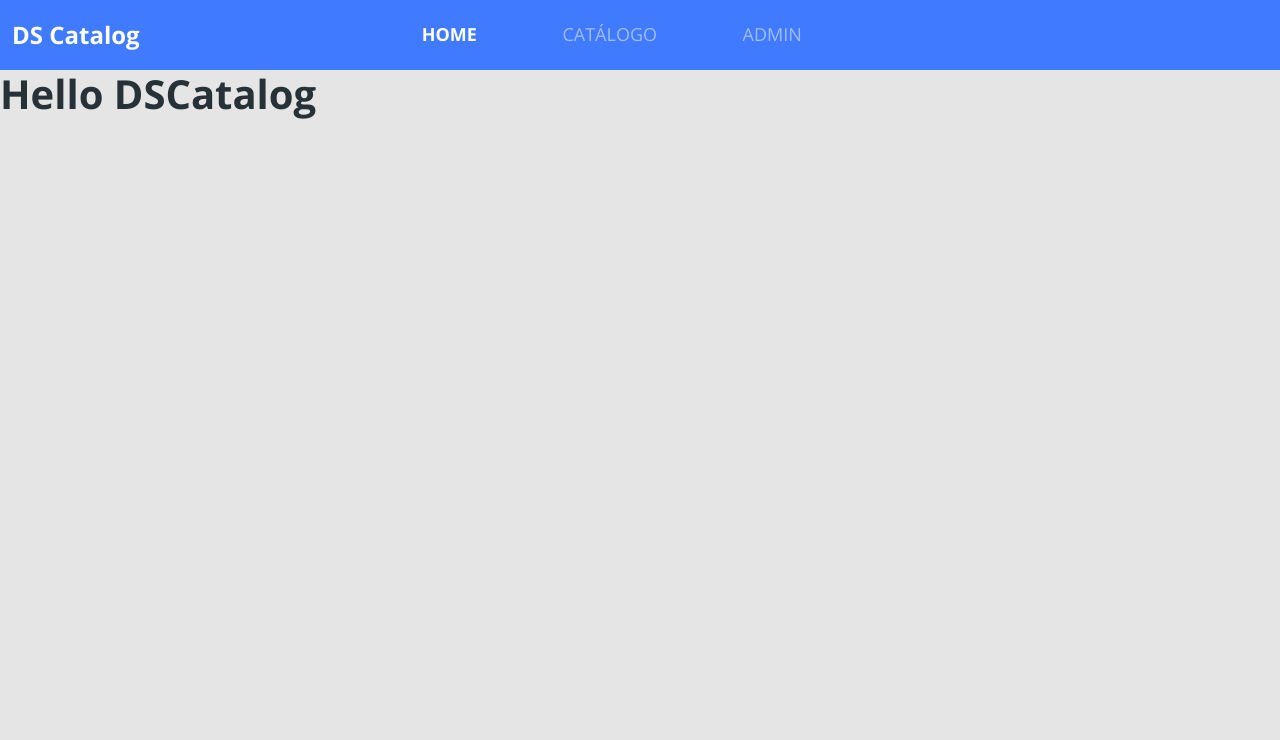
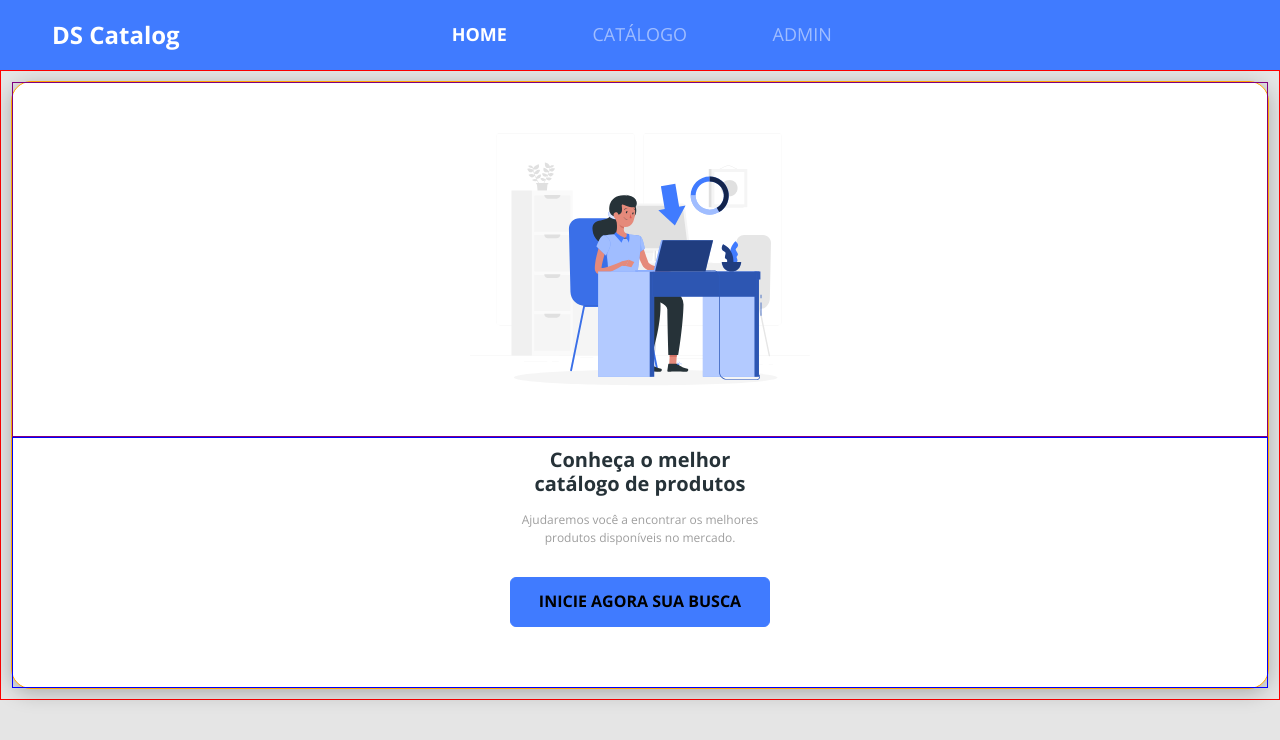
Before and after one commit to TomasAlric/DSCatalog-DevSuperior, a React (Create React App) app in the folder dscatalog/frontweb/: page / in a window 1280 px wide. Shown: the top 740 px of the page. Built offline with nearby package versions, Linux system fonts and the light colour scheme.

Commit message:
Finalizando o layout X-Small

```diff
--- a/dscatalog/frontweb/src/App.tsx
+++ b/dscatalog/frontweb/src/App.tsx
@@ -1,14 +1,9 @@
-import Navbar from 'components/Navbar';
 import './assets/styles/custom.scss';
 import './App.css';
+import Home from 'pages/Home';
 
 const App = () => {
-  return (
-    <>
-    <Navbar />
-      <h1>Hello DSCatalog</h1>
-    </>
-  );
+  return <Home />;
 };
 
 export default App;
--- /dev/null
+++ b/dscatalog/frontweb/src/components/ButtonIcon/index.tsx
@@ -0,0 +1,13 @@
+import './styles.css'
+
+const ButtonIcon = () =>{
+
+    return (
+        <button className="btn btn-primary btn-icon">
+        <h6>INICIE AGORA SUA BUSCA</h6>
+        </button>
+
+    );
+}
+
+export default ButtonIcon
--- /dev/null
+++ b/dscatalog/frontweb/src/components/ButtonIcon/styles.css
@@ -0,0 +1,4 @@
+.btn-icon{
+    width: 260px;
+    height: 50px;
+}
--- /dev/null
+++ b/dscatalog/frontweb/src/pages/Home/index.tsx
@@ -0,0 +1,26 @@
+import { ReactComponent as MainImage } from 'assets/images/main-image.svg';
+import ButtonIcon from 'components/ButtonIcon';
+import Navbar from 'components/Navbar';
+import './styles.css';
+
+const Home = () => {
+  return (
+    <>
+      <Navbar />
+      <div className="home-container">
+        <div className="home-card">
+          <div className="home-content-container">
+            <h1>Conheça o melhor catálogo de produtos</h1>
+            <p>Ajudaremos você a encontrar os melhores produtos disponíveis no mercado.</p>
+            <ButtonIcon/>
+          </div>
+          <div className="home-image-container">
+            <MainImage />
+          </div>
+        </div>
+      </div>
+    </>
+  );
+};
+
+export default Home;
--- /dev/null
+++ b/dscatalog/frontweb/src/pages/Home/styles.css
@@ -0,0 +1,45 @@
+.home-container {
+  padding: 10px;
+  font-size: 20px;
+  text-align: center;
+  border: 1px solid red;
+}
+
+.home-content-container {
+  display: flex;
+  flex-direction: column;
+  align-items: center;
+  padding: 10px 10px 60px 10px;
+  border: 1px solid blue;
+}
+
+.home-content-container h1 {
+  width: 260px;
+  font-size: 1em;
+  margin-bottom: 15px;
+}
+
+.home-content-container p {
+    font-size: 0.6em;
+    width: 260px;
+    color: #9e9e9e;
+    margin-bottom: 30px;
+  }
+
+.home-image-container {
+  padding: 50px 15px;
+  border: 1px solid purple;
+}
+
+.home-image-container svg {
+  width: 100%;
+}
+
+.home-card {
+  display: flex;
+  flex-direction: column-reverse;
+  background-color: #fff;
+  box-shadow: 0px 4px 20px rgba(0, 0, 0, 0.25);
+  border-radius: 20px;
+  border: 1px solid orange;
+}
```
Also changed, not shown: dscatalog/frontweb/src/assets/images/main-image.svg (added).
